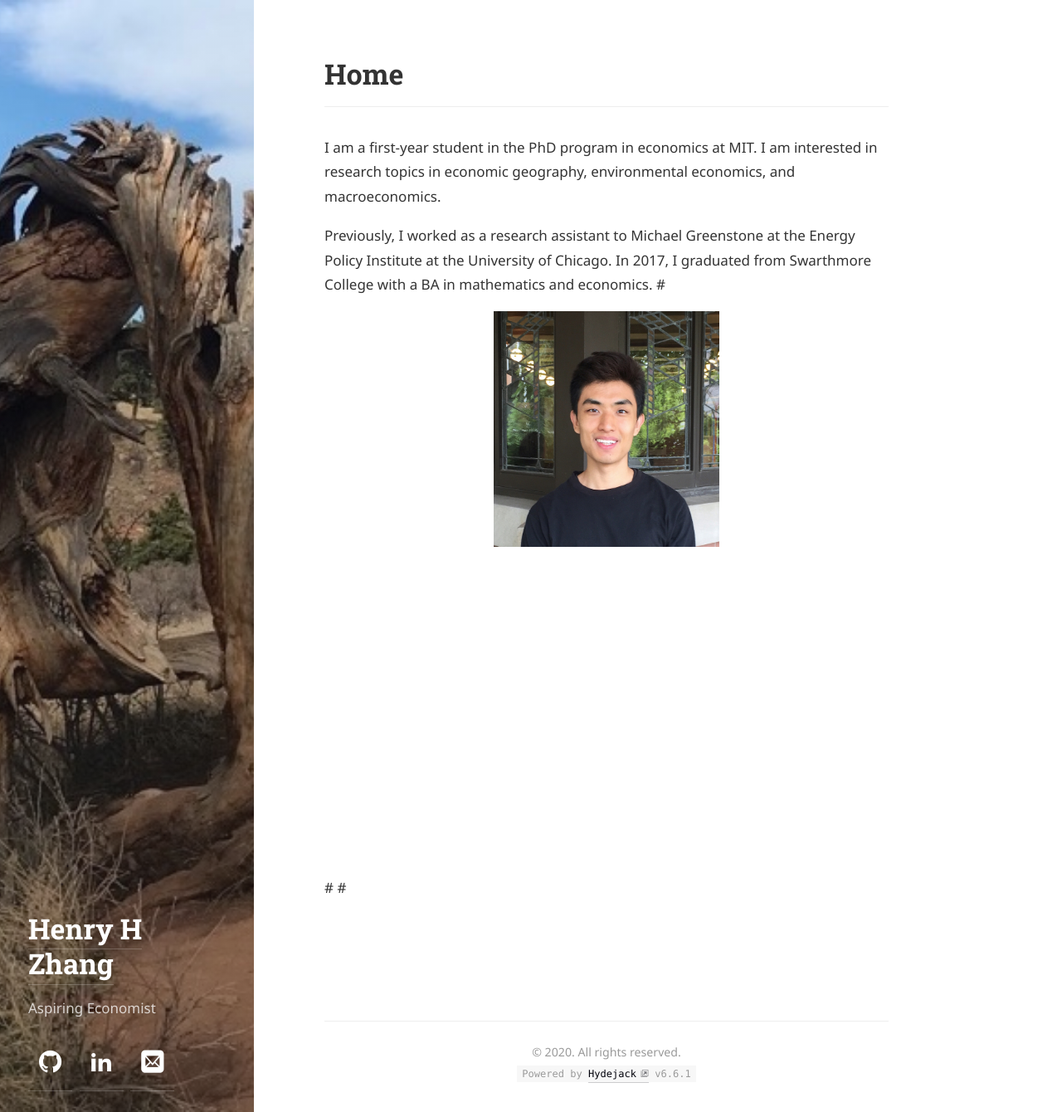
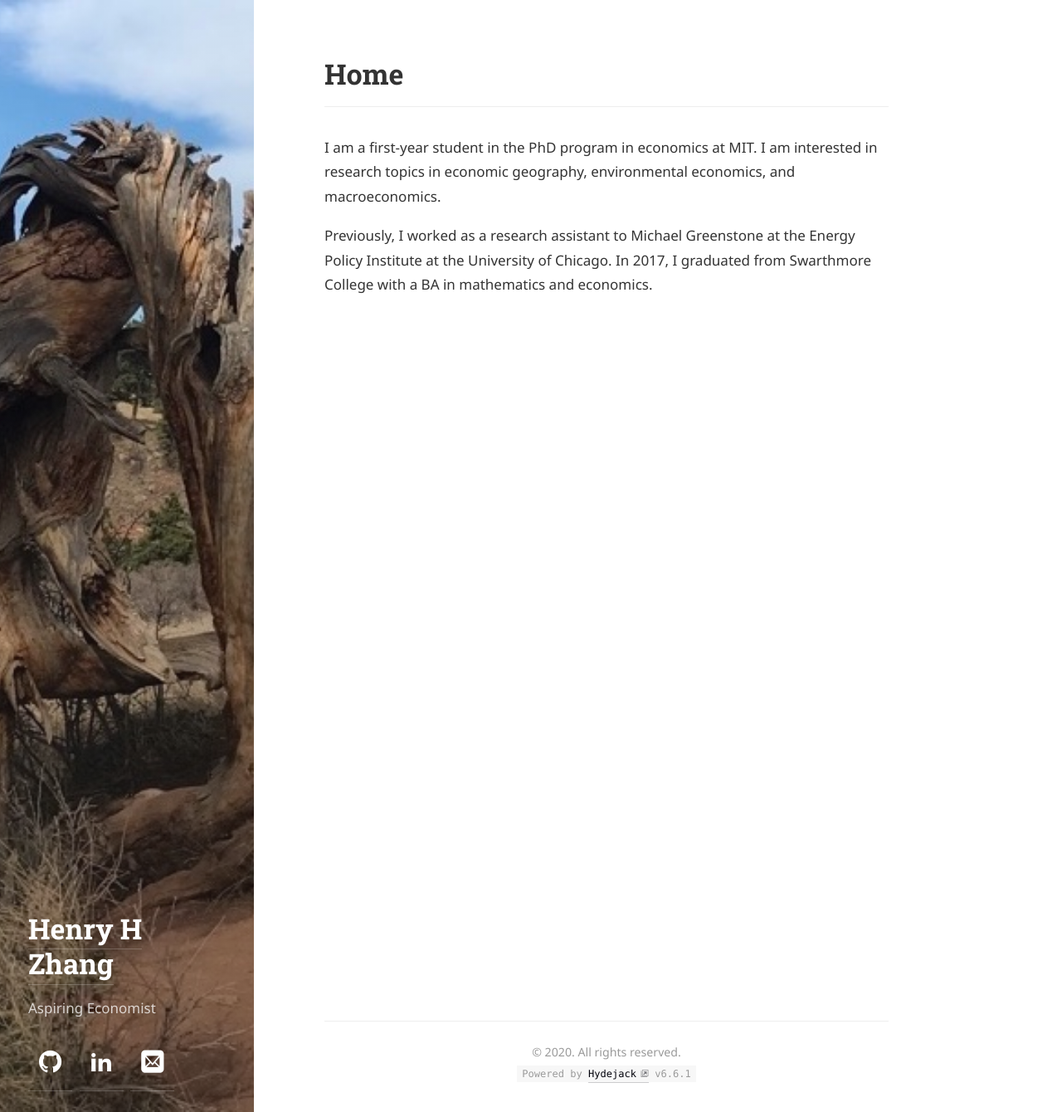
Before and after one commit to verklighet/verklighet.github.io, a Jekyll site: the page built from index.html, in a window 1280 px wide and 1340 px high. Shown: the whole window at 83% size. Built offline with Jekyll 4.4.1, drawn with Linux system fonts in a browser that asks for light colours; some web fonts are replaced; the list of posts is cut into pages by our own code.

Commit message:
Removed the image completely, still having issues
see the commit history for the old version of the image embedding

```diff
--- a/index.html
+++ b/index.html
@@ -8,10 +8,3 @@ order: 1
 
 <p> Previously, I worked as a research assistant to Michael Greenstone at the Energy Policy Institute at the University of Chicago.
 	In 2017, I graduated from Swarthmore College with a BA in mathematics and economics. </p>
-
-#<div style="position:relative;padding-top:100%;">
-#	<img src="assets/img/headshot ed small.jpg" alt="Henry Zhang"
-#	     align="left"
-#	style="position:absolute;margin-left:auto;margin-right:auto;top:0;left:0;right:0;width:40%;height:40%"
-#	frameborder="0">
-#</div>
```
